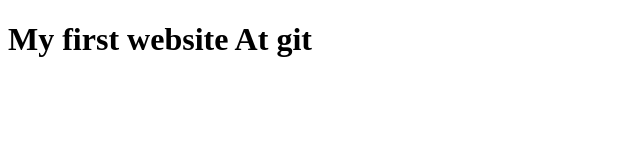
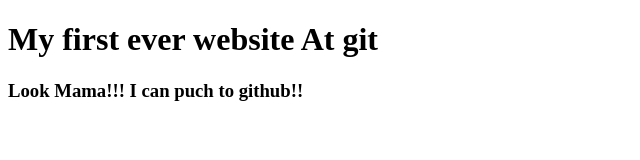
Before and after one commit to NurMohammadSarder/WebDevelopment, a plain HTML site: page index.html in a window 1280 px wide. Shown: the whole page, without its empty margins (0-640 px from the left). Drawn offline with Linux system fonts and the light colour scheme.

Commit message:
Learned Github

```diff
--- a/index.html
+++ b/index.html
@@ -6,6 +6,7 @@
     <title>Web Development</title>
 </head>
 <body>
-    <h1>My first website At git</h1>
+    <h1>My first ever website At git</h1>
+    <h3>Look Mama!!! I can puch to github!!</h3>
 </body>
 </html>
```
